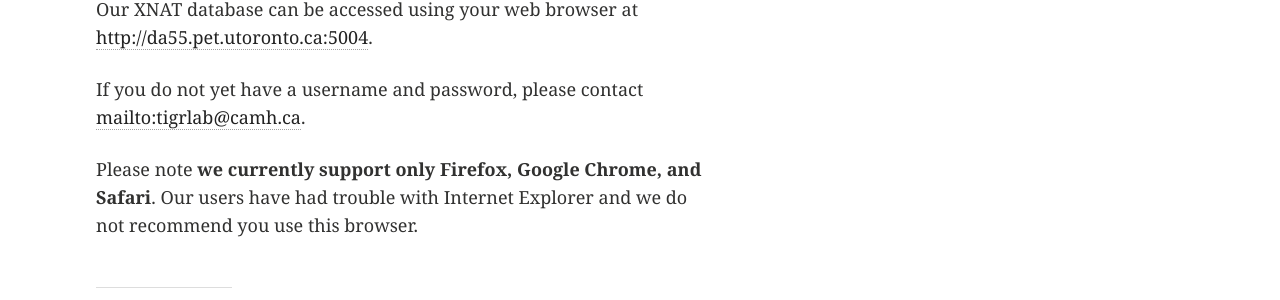
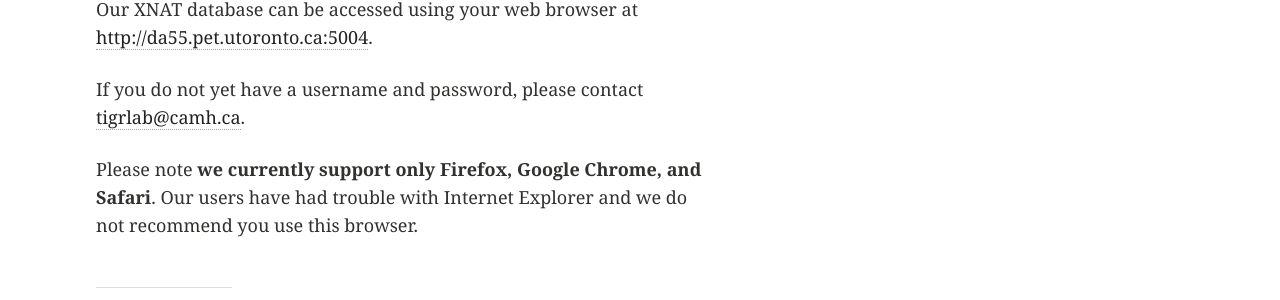
Before and after one commit to TIGRLab/tigrlab.github.io, a Jekyll site: the page built from _posts/database/2016-01-01-xnat-connecting.md, in a window 1280 px wide. Shown: the part 790-1090 px from the top of the page. Built offline with Jekyll 4.4.1, drawn with Linux system fonts in a browser that asks for light colours.

Commit message:
updated documentation (fixed email)

```diff
--- a/_posts/database/2016-01-01-xnat-connecting.md
+++ b/_posts/database/2016-01-01-xnat-connecting.md
@@ -15,6 +15,6 @@
 
 Our XNAT database can be accessed using your web browser at [http://da55.pet.utoronto.ca:5004](http://da55.pet.utoronto.ca:5004).
 
-If you do not yet have a username and password, please contact [mailto:tigrlab@camh.ca](tigrlab@camh.ca).
+If you do not yet have a username and password, please contact [tigrlab@camh.ca](mailto:tigrlab@camh.ca).
 
 Please note **we currently support only Firefox, Google Chrome, and Safari**. Our users have had trouble with Internet Explorer and we do not recommend you use this browser.
```
